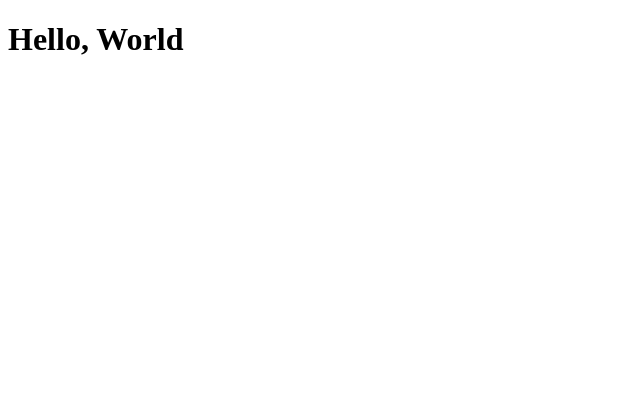
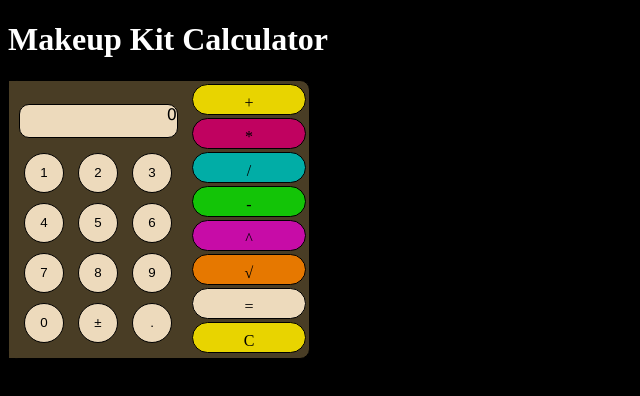
Before and after one commit to Spinaldash/calculator_ecto, a website: page client/index.jade in a window 1280 px wide. Shown: the whole page, without its empty margins (0-640 px from the left). Drawn offline with nearby package versions, Linux system fonts and the light colour scheme; files that its build step writes are made by us from their sources.

Commit message:
calc done needs keypress

```diff
--- a/client/index.jade
+++ b/client/index.jade
@@ -1,8 +1,34 @@
 doctype html
 html(lang='en')
   head
+    link(rel='stylesheet', href='/style.css')
     meta(charset='utf-8')
-    title Prototype
+    title Janky Calc
   body
-    h1 Hello, World
+    h1 Makeup Kit Calculator
+    .calcBody
+      .symbolBody
+        #addOp.symbol +
+        #multiOp.symbol *
+        #divideOp.symbol /
+        #minusOp.symbol -
+        #exOp.symbol ^
+        #rootOp.otherSym √
+        #equals.otherSym =
+        #clear.symbol C
+      .numberBody
+        #display(maxlength='10') 0
+        button#one.round 1
+        button#two.round 2
+        button#three.round 3
+        button#four.round 4
+        button#five.round 5
+        button#six.round 6
+        button#seven.round 7
+        button#eight.round 8
+        button#nine.round 9
+        button#zero.round 0
+        button#inverse.round ±
+        button#decimal.round .
     script(src='/vendor/jquery/dist/jquery.js')
+    script(src='/main.js')
--- /dev/null
+++ b/client/main.js
@@ -0,0 +1,64 @@
+'use strict';
+$(document).ready(init);
+var notCheating = '0';
+var operator = '0';
+function init() {
+  $('.round').click(changeDisplay);
+  $('#clear').click(clearDisplay);
+  $('#equals').click(equals);
+  $('.symbol').click(operatorAssignment);
+  $('#rootOp').click(root);
+}
+
+$(document).keypress(function(e) {
+  if (e.shiftKey && e.keyCode === 43) { // run on +
+    var x = String.fromCharCode(e.keyCode);
+    keyOperatorAssignment(x);
+    }
+
+});
+
+function changeDisplay() { // Runs on circle button press
+  var oldText = $('#display').text();
+  if (this.textContent === '.') { //<= Special case for .
+    if ($('#display').text().indexOf('.') === -1) {
+      $('#display').text(oldText + this.textContent);
+    } return;
+  }
+  if (this.textContent === '±') { // Special +- case
+    $('#display').text(oldText * -1);
+  } else if ($('#display').text() === '0') { //
+    $('#display').text(this.textContent);
+  } else {
+    $('#display').text(oldText + this.textContent);
+  }
+}
+function clearDisplay() {
+  $('#display').text('0');
+}
+function equals() {
+  var num1 = parseFloat(notCheating);
+  var num2 = parseFloat($('#display').text());
+  if (operator === '^') {
+    $('#display').text(Math.pow(num1, num2));
+  } else if (operator !== '0') {
+    $('#display').text(eval(num1 + operator + num2));
+  } else {
+    $('#display').text('0');
+  }
+}
+function root() {
+  var oldText = parseFloat($('#display').text());
+  $('#display').text(Math.sqrt(oldText).toFixed(2));
+}
+function operatorAssignment() {
+  operator = this.textContent;
+  notCheating = $('#display').text();
+  $('#display').text('0');
+}
+function keyOperatorAssignment(keyDownOperator) {
+  console.log('keyDownOperator');
+  operator = keyDownOperator;
+  notCheating = $('#display').text();
+  $('#display').text('0');
+}
--- /dev/null
+++ b/client/style.less
@@ -0,0 +1,135 @@
+#display {
+  border: 1px solid  black;
+  border-radius: 10px;
+  min-height: 32px;
+  margin-top: 13px;
+  margin-bottom: 10px;
+  background: rgba(255, 235, 205, 0.9);
+  font-family: Verdana, Arial, Helvetica, sans-serif;
+  overflow: hidden;
+}
+
+h1 {
+  color: white;
+}
+
+body{
+  background-color: black;
+}
+
+.symbolBody{
+    float: right;
+    width: 120px;
+    height: auto;
+}
+
+.calcBody{
+    width: 300px;
+    border: 1px solid black;
+    border-radius: 10px;
+    background-color: rgb(73, 61, 37);
+}
+
+.numberBody {
+  width: 159px;
+  padding: 10px;
+  background-color: rgb(73, 61, 37);
+}
+
+.round {
+  width: 40px;
+  height: 40px;
+  display: inline-block;
+  border: 1px solid black;
+  margin: 5px;
+  border-radius: 50%;
+  background: rgba(255, 235, 205, 0.9);
+}
+
+.symbol{
+  max-height: 29px;
+  display: block;
+  border: 1px solid black;
+  margin: 3px;
+  border-radius: 25px;
+  background: rgba(255, 235, 205, 0.9);
+  text-align: center;
+  line-height: 35px;
+  vertical-align: middle;
+}
+
+.otherSym{
+  max-height: 29px;
+  display: block;
+  border: 1px solid black;
+  margin: 3px;
+  border-radius: 25px;
+  background: rgba(255, 235, 205, 0.9);
+  text-align: center;
+  line-height: 35px;
+  vertical-align: middle;
+}
+
+
+#clear{
+  background-color: rgb(232, 212, 0);
+}
+
+#display{
+  text-align: right;
+}
+
+#addOp{
+  background-color: rgb(232, 212, 0);
+}
+
+#multiOp{
+  background-color: rgb(192, 2, 96);
+}
+
+#divideOp{
+  background-color: rgb(1, 173, 166);
+}
+
+#rootOp{
+  background-color: rgb(230, 120, 0);
+}
+
+#exOp{
+  background-color: rgba(230, 0, 201, 0.8);
+}
+
+#minusOp{
+  background-color: rgba(6, 230, 0, 0.8);
+}
+
+
+
+// #advanced {
+//   width: 200px;
+//   height: 200px;
+//
+//   background-image: -moz-radial-gradient(45px 45px 45deg, circle cover, yellow 0%, orange 100%, red 95%);
+//   background-image: -webkit-radial-gradient(45px 45px, circle cover, yellow, orange);
+//   background-image: radial-gradient(45px 45px 45deg, circle cover, yellow 0%, orange 100%, red 95%);
+//
+//   animation-name: spin;
+//   animation-duration: 3s; /* 3 seconds */
+//   animation-iteration-count: infinite;
+//   animation-timing-function: linear;
+//
+// @keyframes spin {
+//   from { transform: rotate(0deg); }
+//   to { transform: rotate(360deg); }
+// }
+
+// Function Buttons
+.number{
+
+}
+.plus{
+
+}
+.minus{
+
+}
```
